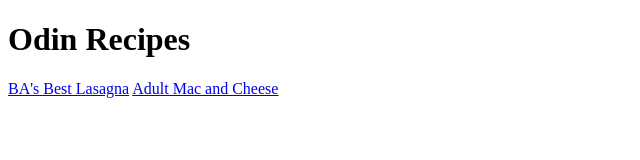
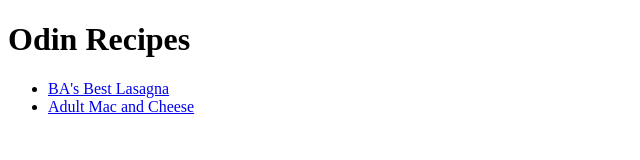
Before and after one commit to MenotiFilho/odin-recipes, a plain HTML site: page index.html in a window 1280 px wide. Shown: the whole page, without its empty margins (0-640 px from the left). Drawn offline with Linux system fonts and the light colour scheme.

Commit message:
Modified index
Placed recies inside a ul

```diff
--- a/index.html
+++ b/index.html
@@ -8,7 +8,9 @@
 </head>
 <body>
     <h1>Odin Recipes</h1>
-    <a href="./recipes/lasagna.html">BA's Best Lasagna</a>
-    <a href="./recipes/mac_and_cheese.html">Adult Mac and Cheese</a>
+    <ul>
+        <li><a href="./recipes/lasagna.html">BA's Best Lasagna</a></li>
+        <li><a href="./recipes/mac_and_cheese.html">Adult Mac and Cheese</a></li>
+    </ul>
 </body>
 </html>
```
